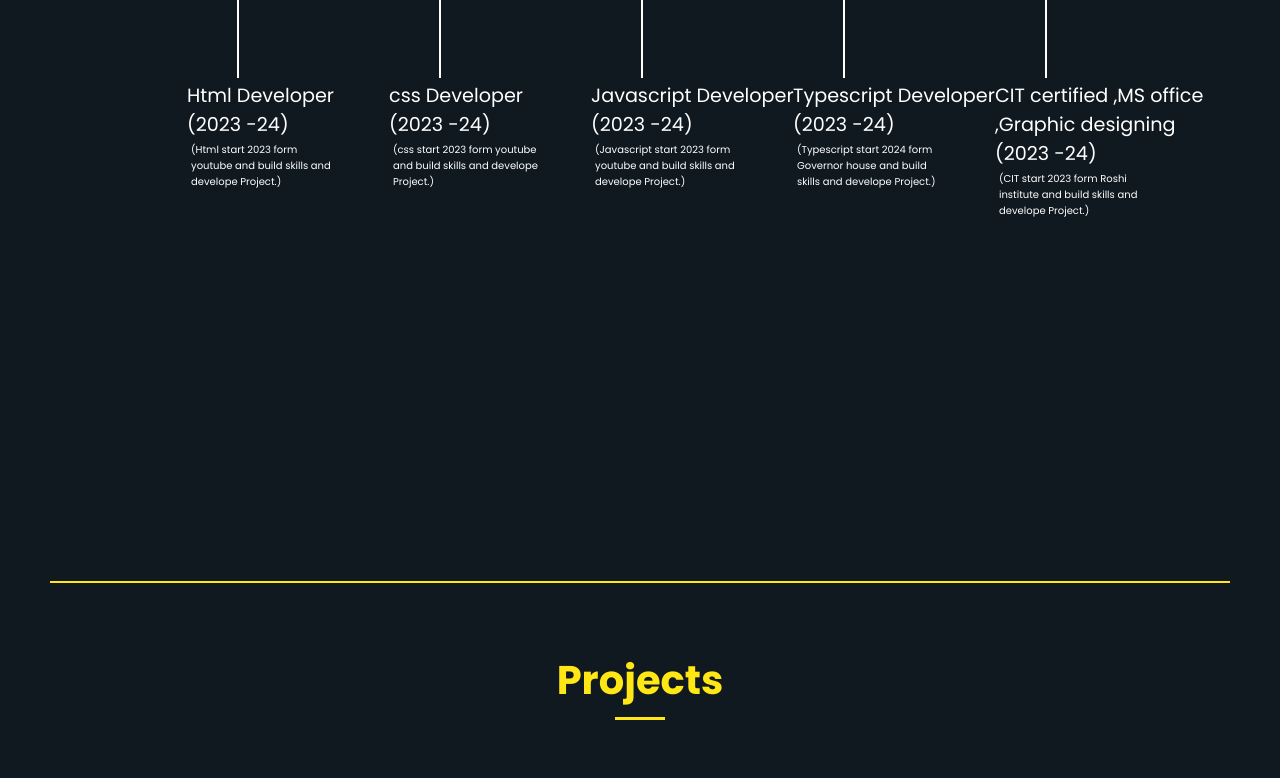
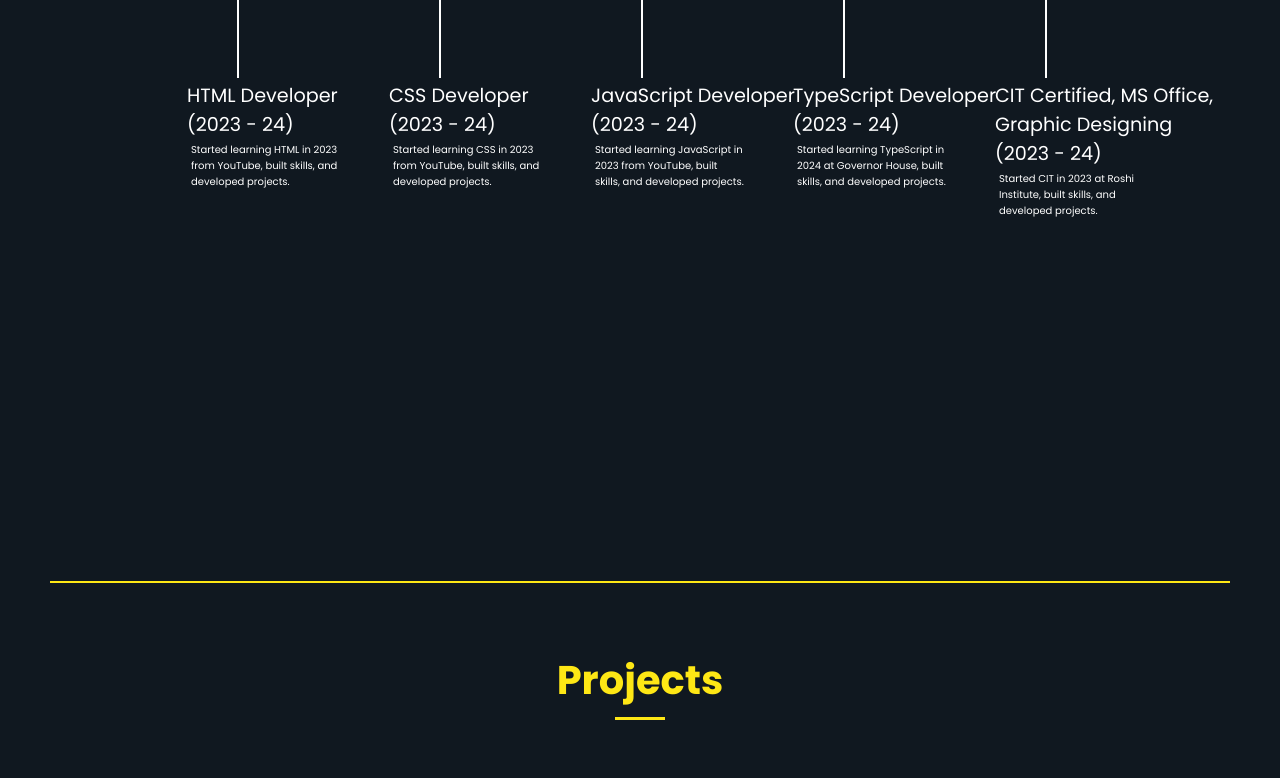
Before and after one commit to Saaddarbari/Saad-Darbari-Portfolio-website, a plain HTML site: page index.html in a window 1280 px wide. Shown: the part 1771-2549 px from the top of the page. Drawn offline with nearby package versions, Linux system fonts and the light colour scheme.

Commit message:
Update index.html

```diff
--- a/index.html
+++ b/index.html
@@ -55,36 +55,35 @@
         </section>
         <hr>
         <section class="secondsection">
-            <span class="text">What i have done so far</span>
+          <span class="text">What I Have Done So Far</span>
           <h1>Work Experience</h1>
           <div class="box">
             <div class="vertical">
-                <img class="html-img" src="html.png" alt="">
-                <div class="title">Html Developer <br>(2023 -24)</div>
-                <div class="text-des">(Html start 2023 form youtube and build skills and develope Project.) </div>
+              <img class="html-img" src="html.png" alt="HTML Developer">
+              <div class="title">HTML Developer <br>(2023 - 24)</div>
+              <div class="text-des">Started learning HTML in 2023 from YouTube, built skills, and developed projects.</div>
             </div>
             <div class="vertical">
-                <img class="html-img" src="css.png" alt="">
-                <div class="title">css Developer <br>(2023 -24)</div>
-                <div class="text-des">(css start 2023 form youtube and build skills and develope Project.) </div>
+              <img class="html-img" src="css.png" alt="CSS Developer">
+              <div class="title">CSS Developer <br>(2023 - 24)</div>
+              <div class="text-des">Started learning CSS in 2023 from YouTube, built skills, and developed projects.</div>
             </div>
             <div class="vertical">
-                <img class="html-img" src="javascript.png" alt="">
-                <div class="title">Javascript Developer <br>(2023 -24)</div>
-                <div class="text-des">(Javascript start 2023 form youtube and build skills and develope Project.) </div>
+              <img class="html-img" src="javascript.png" alt="JavaScript Developer">
+              <div class="title">JavaScript Developer <br>(2023 - 24)</div>
+              <div class="text-des">Started learning JavaScript in 2023 from YouTube, built skills, and developed projects.</div>
             </div>
             <div class="vertical">
-                <img class="html-img" src="typescript.png" alt="">
-                <div class="title">Typescript Developer <br>(2023 -24)</div>
-                <div class="text-des">(Typescript start 2024 form Governor house and build skills and develope Project.) </div>
+              <img class="html-img" src="typescript.png" alt="TypeScript Developer">
+              <div class="title">TypeScript Developer <br>(2023 - 24)</div>
+              <div class="text-des">Started learning TypeScript in 2024 at Governor House, built skills, and developed projects.</div>
             </div>
             <div class="vertical">
-                <img class="html-img" src="cit.png" alt="">
-                <div class="title">CIT certified ,MS office ,Graphic designing<br>(2023 -24)</div>
-                <div class="text-des">(CIT start 2023 form Roshi institute and build skills and develope Project.) </div>
+              <img class="html-img" src="cit.png" alt="CIT Certified">
+              <div class="title">CIT Certified, MS Office, Graphic Designing <br>(2023 - 24)</div>
+              <div class="text-des">Started CIT in 2023 at Roshi Institute, built skills, and developed projects.</div>
             </div>
           </div>
-
         </section>
         <hr>
         <section id="projects">
@@ -145,9 +144,9 @@
             <form action="https://api.web3forms.com/submit" method="POST">
               <input type="hidden" name="access_key" value="1424fcf2-a0ae-41c1-b03e-16bee8136c3a">
                 <label for="name">Name:</label>
-                <input type="text" id="name" name="name">
+                <input type="text" id="name" name="name" placeholder="Your Name" required>
                 <label for="email">Email:</label>
-                <input type="email" id="email" name="email">
+                <input type="email" id="email" name="email" placeholder="Your Email" required>
                 <label for="message">Message :</label>
                 <textarea type="message" name="message" placeholder="Your message" class="contact-inputs"></textarea>
                 <input type="submit" value="Submit">
```
Lines whose indentation alone changed are shown as unchanged.
